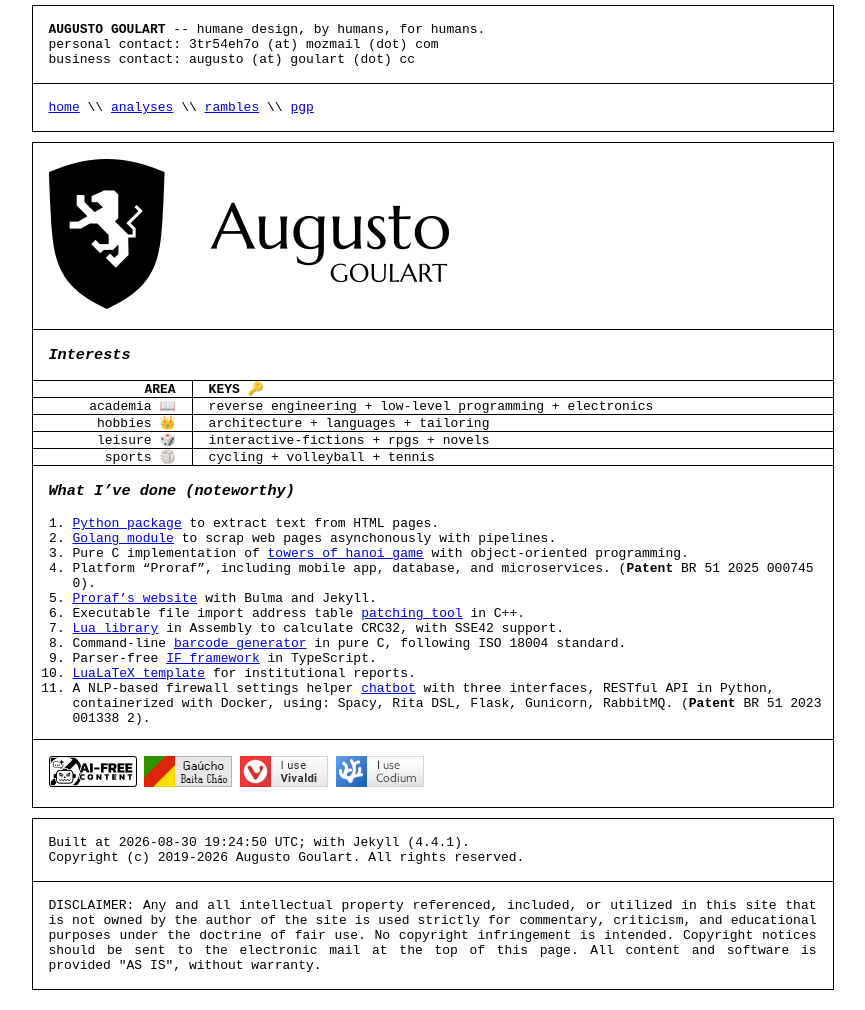
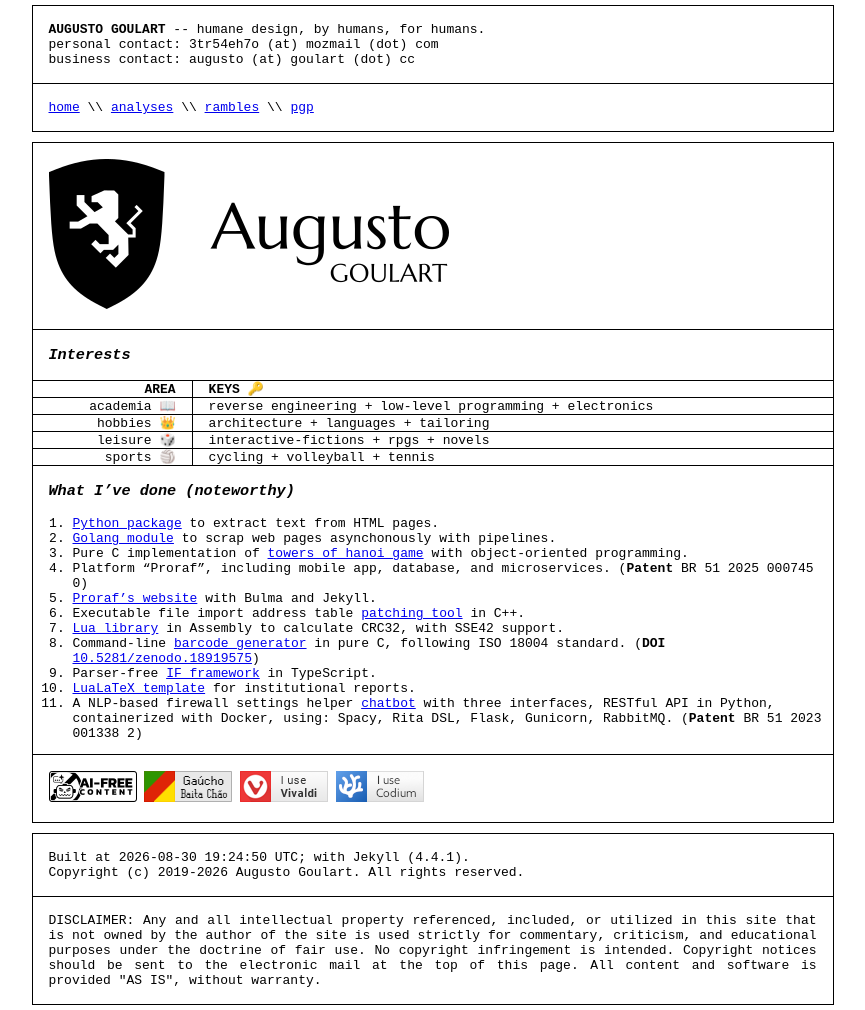
Before and after one commit to oAGoulart/oAGoulart.github.io, a Jekyll site: the page built from index.md, in a window 1280 px wide. Shown: the whole page, without its empty margins (200-1065 px from the left). Built offline with Jekyll 4.4.1, drawn with Linux system fonts in a browser that asks for light colours.

Commit message:
Update index.md
Signed-off-by: Augusto Goulart <26435937+oAGoulart@users.noreply.github.com>

```diff
--- a/index.md
+++ b/index.md
@@ -20,14 +20,14 @@ title: home
 1. [Python package](https://github.com/oAGoulart/markout) to extract text from HTML pages.
 2. [Golang module](https://github.com/oAGoulart/roedor) to scrap web pages asynchonously with pipelines.
 3. Pure C implementation of [towers of hanoi game](https://github.com/oAGoulart/hanoi_game) with object-oriented programming.
-4. Platform "Proraf", including mobile app, database, and microservices. (**Patent** BR 51 2025 000745 0).
+4. Platform "Proraf", including mobile app, database, and microservices. (**Patent** BR 51 2025 000745 0)
 5. [Proraf's website](https://github.com/oAGoulart/proraf.github.io) with Bulma and Jekyll.
 6. Executable file import address table [patching tool](https://github.com/oAGoulart/wrappem) in C++.
 7. [Lua library](https://github.com/oAGoulart/libluacrc32) in Assembly to calculate CRC32, with SSE42 support.
-8. Command-line [barcode generator](https://github.com/oAGoulart/qrcode) in pure C, following ISO 18004 standard.
+8. Command-line [barcode generator](https://github.com/oAGoulart/qrcode) in pure C, following ISO 18004 standard. (**DOI** [10.5281/zenodo.18919575](https://doi.org/10.5281/zenodo.18919575))
 9. Parser-free [IF framework](https://github.com/chiselworks/runarc) in TypeScript.
 10. [LuaLaTeX template](https://github.com/thesolisproject/solis-article) for institutional reports.
-11. A NLP-based firewall settings helper [chatbot](https://github.com/fw-tools/fwnl) with three interfaces, RESTful API in Python, containerized with Docker, using: Spacy, Rita DSL, Flask, Gunicorn, RabbitMQ. (**Patent** BR 51 2023 001338 2).
+11. A NLP-based firewall settings helper [chatbot](https://github.com/fw-tools/fwnl) with three interfaces, RESTful API in Python, containerized with Docker, using: Spacy, Rita DSL, Flask, Gunicorn, RabbitMQ. (**Patent** BR 51 2023 001338 2)
 
 ---
 [![AI-Free content](/badges/nollm.png)](https://github.com/oAGoulart/awesome-nollm)
```
